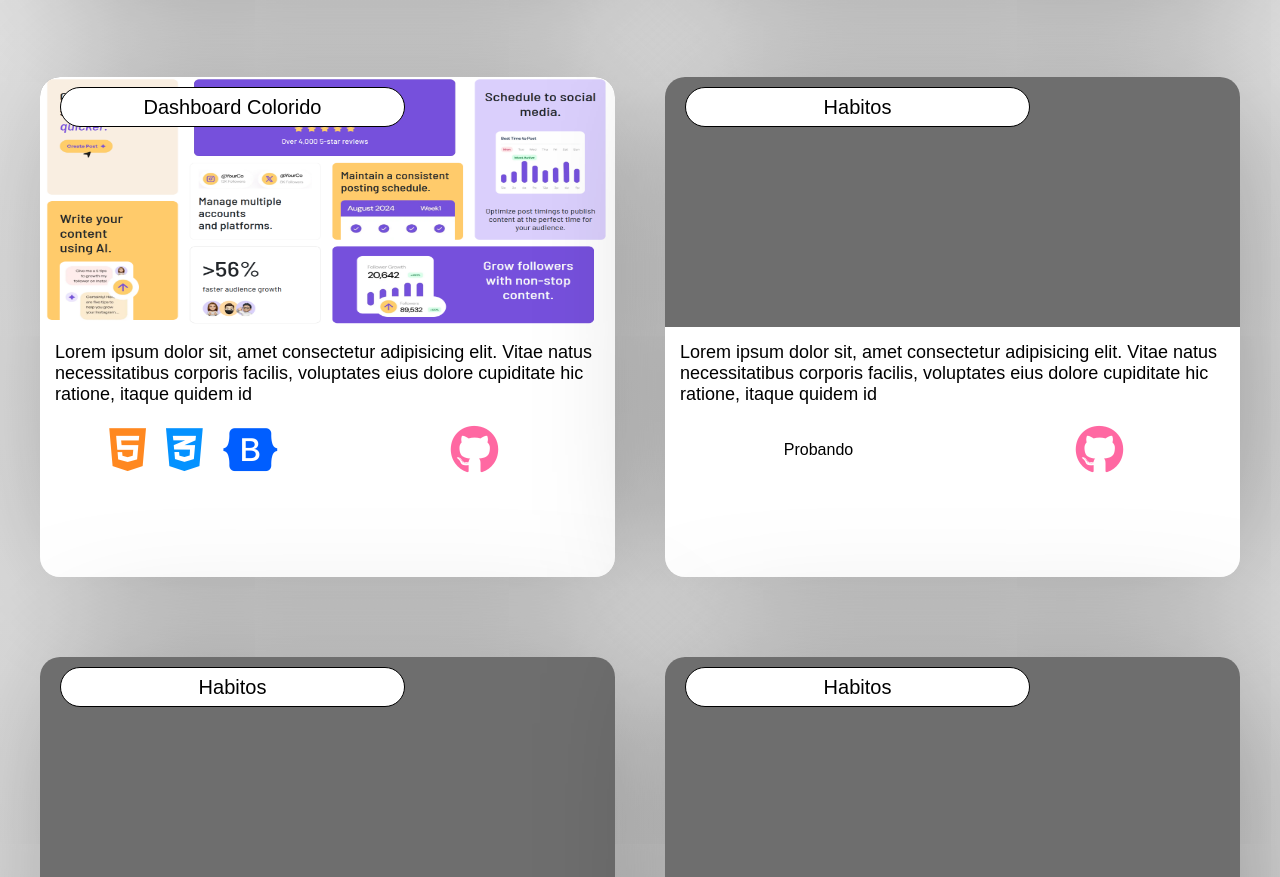
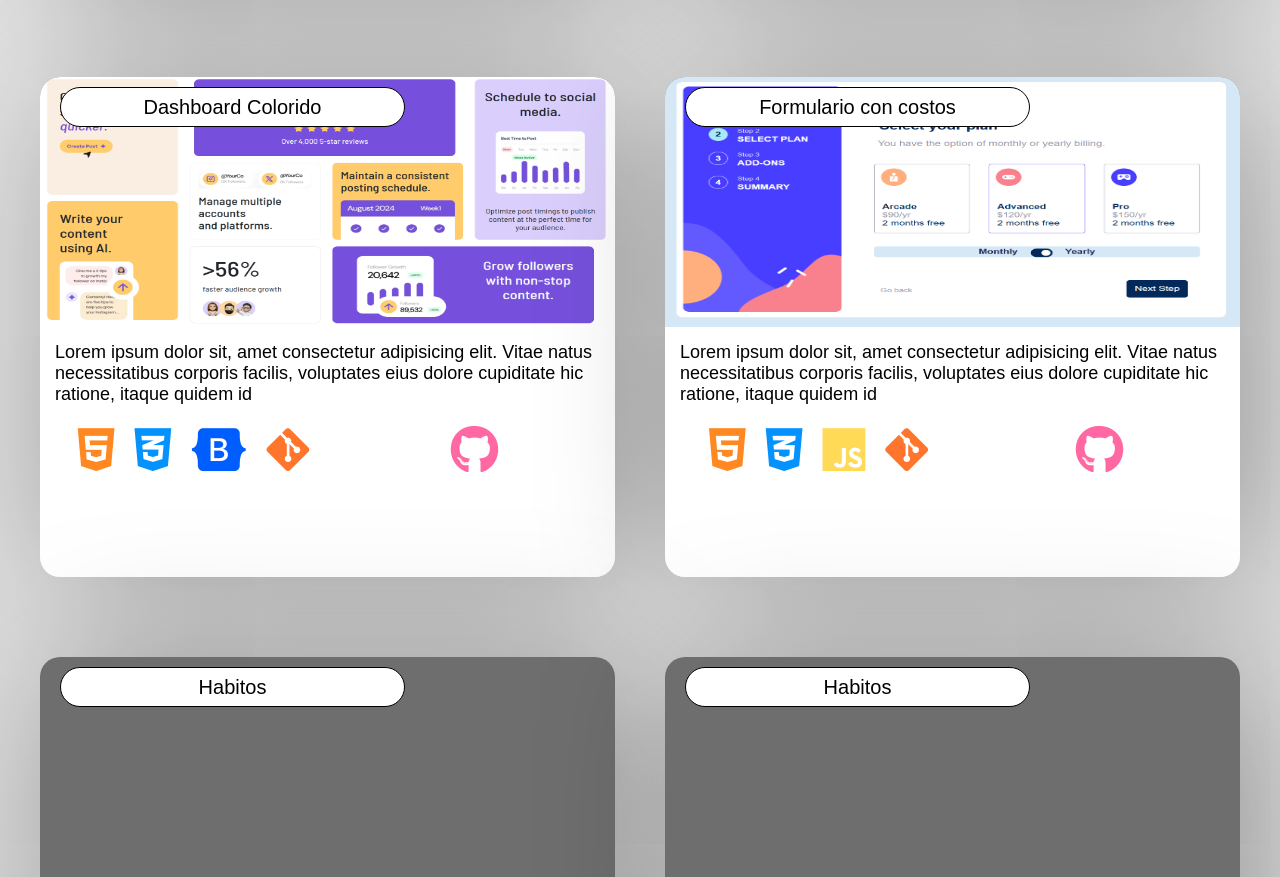
Before and after one commit to AdamRamirezDev/PortafolioFrontend, a plain HTML site: page index.html in a window 1280 px wide. Shown: the part 2434-3311 px from the top of the page. Drawn offline with Linux system fonts and the light colour scheme; a web font is replaced by a local one.

Commit message:
Se agrega un proyecto de un formulario que tengo y se agregan los iconos

```diff
--- a/index.html
+++ b/index.html
@@ -173,6 +173,7 @@
                                     <i class="fa-brands fa-html5 icon__project" style="color: #ff8820;"></i>
                                     <i class="fa-brands fa-css3-alt icon__project" style="color: #0492ff;"></i>
                                     <i class="fa-brands fa-bootstrap icon__project" style="color: #005eff;"></i>
+                                    <i class="fa-brands fa-git-alt icon__project" style="color: #ff752b;"></i>
                                 </div>
                                 <!--Entrada al portafolio en github-->
                                 <div class="proyectos__githubPages" id="proyectos__githubPages__id">
@@ -186,8 +187,9 @@
 
                 <div class="proyectos" id="proyectos__id">
                     <div class="proyectos__img">
+                        <img src="/img/Proyecto formuario Steps.png" class="proyectos__img__inside">
                         <div class="proyectos__title" id="proyectos__title__id">
-                            <p class="proyectos__title__text">Habitos</p>
+                            <p class="proyectos__title__text">Formulario con costos</p>
                         </div>
                     </div>
                     <div class="proyectos__information__container" id="proyectos__information__container__id">
@@ -200,7 +202,10 @@
                             <div class="proyectos__container__github">
                                 <!--Aqui abajo se creara el nuevo cuadro donde se insertaran las tecnologias-->
                                 <div class="proyectos__tecnologias" id="proyectos__tecnologias__id">
-                                    <p>Probando</p>
+                                    <i class="fa-brands fa-html5 icon__project" style="color: #ff8820;"></i>
+                                    <i class="fa-brands fa-css3-alt icon__project" style="color: #0492ff;"></i>
+                                    <i class="fa-brands fa-js icon__project" style="color: #ffda56;"></i>
+                                    <i class="fa-brands fa-git-alt icon__project" style="color: #ff752b;"></i>
                                 </div>
                                 <!--Entrada al portafolio en github-->
                                 <div class="proyectos__githubPages" id="proyectos__githubPages__id">
```
Also changed, not shown: img/Proyecto formuario Steps.png (added).
